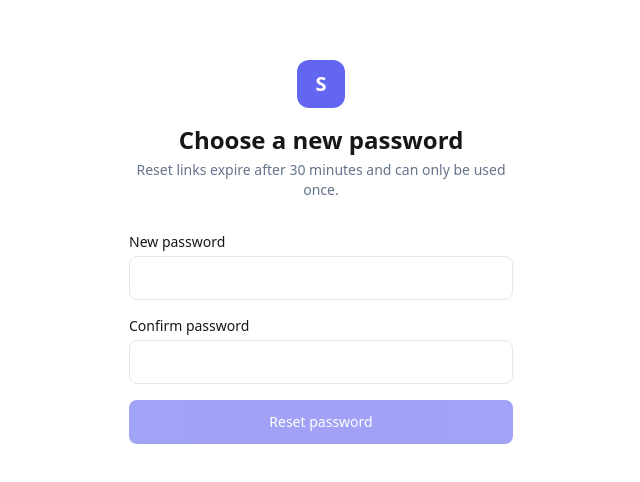
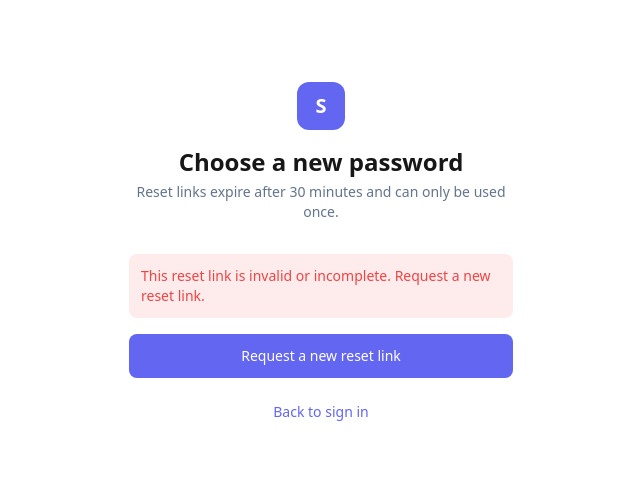
Before and after one commit to camster91/synapse, a Next.js app: page /reset-password in a window 1280 px wide. Shown: the part 148-630 px from the top of the page, without its empty margins (319-959 px from the left). Built offline with nearby package versions, Linux system fonts and the light colour scheme.

Commit message:
fix(auth): provide recovery for incomplete reset links

```diff
--- a/src/app/reset-password/page.tsx
+++ b/src/app/reset-password/page.tsx
@@ -11,7 +11,7 @@ function takeTokenFromFragment() {
 }
 
 export default function ResetPasswordPage() {
-  const [token, setToken] = useState("");
+  const [token, setToken] = useState<string | null>(null);
   const [password, setPassword] = useState("");
   const [confirmPassword, setConfirmPassword] = useState("");
   const [message, setMessage] = useState("");
@@ -20,7 +20,11 @@ export default function ResetPasswordPage() {
   const [complete, setComplete] = useState(false);
 
   useEffect(() => {
-    setToken(takeTokenFromFragment());
+    const fragmentToken = takeTokenFromFragment();
+    setToken(fragmentToken);
+    if (!fragmentToken) {
+      setError("This reset link is invalid or incomplete. Request a new reset link.");
+    }
   }, []);
 
   const submit = async (event: React.FormEvent) => {
@@ -29,7 +33,7 @@ export default function ResetPasswordPage() {
     setError("");
     setMessage("");
     if (!token) {
-      setError("This reset link is invalid or incomplete.");
+      setError("This reset link is invalid or incomplete. Request a new reset link.");
       return;
     }
     if (password !== confirmPassword) {
@@ -45,7 +49,7 @@ export default function ResetPasswordPage() {
         body: JSON.stringify({ token, password }),
       });
       if (!response.ok) {
-        setError("This reset link is invalid, expired, or has already been used.");
+        setError("This reset link is invalid, expired, or has already been used. Request a new reset link.");
         return;
       }
       setComplete(true);
@@ -60,6 +64,9 @@ export default function ResetPasswordPage() {
     }
   };
 
+  const tokenReady = token !== null;
+  const hasUsableToken = Boolean(token);
+
   return (
     <div className="min-h-screen flex items-center justify-center bg-background px-4">
       <main className="w-full max-w-sm">
@@ -72,7 +79,7 @@ export default function ResetPasswordPage() {
         {message && <div role="status" aria-live="polite" className="mb-4 p-3 text-sm rounded-lg bg-muted text-foreground">{message}</div>}
         {error && <div role="alert" aria-live="assertive" className="mb-4 p-3 text-sm rounded-lg bg-destructive/10 text-destructive">{error}</div>}
 
-        {!complete ? (
+        {!complete && tokenReady && hasUsableToken ? (
           <form onSubmit={submit} className="space-y-4" aria-busy={submitting}>
             <div>
               <label htmlFor="reset-password" className="block text-sm font-medium text-foreground mb-1">New password</label>
@@ -82,10 +89,20 @@ export default function ResetPasswordPage() {
               <label htmlFor="reset-password-confirm" className="block text-sm font-medium text-foreground mb-1">Confirm password</label>
               <input id="reset-password-confirm" name="confirmPassword" type="password" autoComplete="new-password" minLength={8} maxLength={128} required value={confirmPassword} onChange={(event) => setConfirmPassword(event.target.value)} disabled={submitting} className="w-full min-h-11 px-3 py-2 bg-background border border-input rounded-lg text-sm focus:outline-none focus:ring-2 focus:ring-ring disabled:opacity-60" />
             </div>
-            <button type="submit" disabled={submitting || !token} className="w-full min-h-11 px-4 py-2 bg-primary text-primary-foreground rounded-lg text-sm font-medium disabled:cursor-not-allowed disabled:opacity-60">{submitting ? "Resetting…" : "Reset password"}</button>
+            <button type="submit" disabled={submitting} className="w-full min-h-11 px-4 py-2 bg-primary text-primary-foreground rounded-lg text-sm font-medium disabled:cursor-not-allowed disabled:opacity-60">{submitting ? "Resetting…" : "Reset password"}</button>
           </form>
+        ) : complete ? (
+          <a href="/login" className="inline-flex min-h-11 w-full items-center justify-center rounded-lg bg-primary px-4 py-2 text-sm font-medium text-primary-foreground hover:bg-primary/90 focus-visible:outline-none focus-visible:ring-2 focus-visible:ring-ring">Sign in</a>
+        ) : tokenReady ? (
+          <a href="/forgot-password" className="inline-flex min-h-11 w-full items-center justify-center rounded-lg bg-primary px-4 py-2 text-sm font-medium text-primary-foreground hover:bg-primary/90 focus-visible:outline-none focus-visible:ring-2 focus-visible:ring-ring">Request a new reset link</a>
         ) : (
-          <a href="/login" className="inline-flex min-h-11 w-full items-center justify-center rounded-lg bg-primary px-4 py-2 text-sm font-medium text-primary-foreground hover:bg-primary/90 focus-visible:outline-none focus-visible:ring-2 focus-visible:ring-ring">Sign in</a>
+          <p role="status" aria-live="polite" className="text-center text-sm text-muted-foreground">Checking reset link…</p>
+        )}
+
+        {!complete && (
+          <p className="mt-6 text-center text-sm">
+            <a href="/login" className="rounded-sm text-primary hover:underline focus-visible:outline-none focus-visible:ring-2 focus-visible:ring-ring">Back to sign in</a>
+          </p>
         )}
       </main>
     </div>
```
